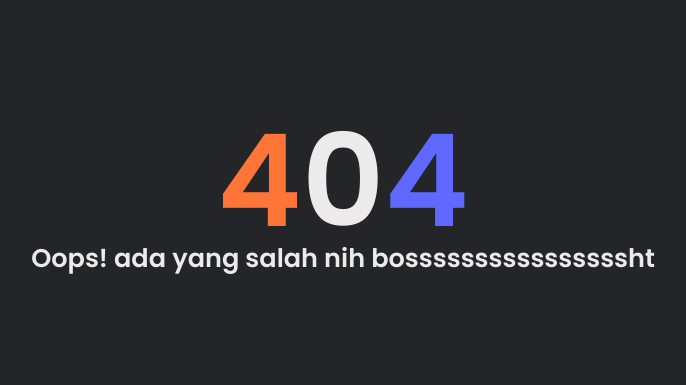
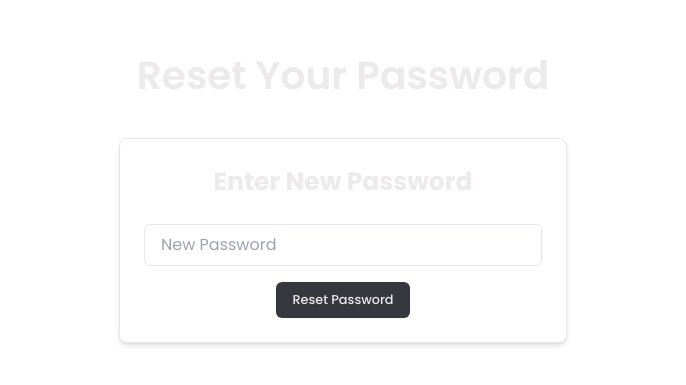
Before and after one commit to OmahTI-UGM/oprec-25, a Next.js app in the folder frontend/: page /forgot-password/1 in a window 1280 px wide. Before the commit this address had no page. Shown: the part 205-590 px from the top of the page, without its empty margins (297-983 px from the left). Built offline with nearby package versions, Linux system fonts and the light colour scheme.

Commit message:
feat: password reset page (not yed finished, appreciate it if u finish it lmao)

```diff
--- /dev/null
+++ b/frontend/app/forgot-password/[token]/page.tsx
@@ -0,0 +1,90 @@
+"use client";
+import { useState } from "react";
+import { useRouter } from "next/navigation";
+import { Button } from "@/components/ui/button";
+
+type PassresetPageProps = {
+  params: {
+    token: string;
+  };
+};
+
+const ResetPasswordPage = ({ params }: PassresetPageProps) => {
+  const { token } = params; // Get the token from the URL
+  const router = useRouter();
+  const [newPassword, setNewPassword] = useState("");
+  const [error, setError] = useState("");
+  const [success, setSuccess] = useState("");
+
+  const handleSubmit = async (e: React.FormEvent) => {
+    e.preventDefault(); // Prevent default form submission
+
+    if (!newPassword) {
+      setError("Password is required");
+      return;
+    }
+
+    try {
+      const response = await fetch(`${process.env.NEXT_PUBLIC_API_URL}/auth/reset-password`, {
+        method: "POST",
+        headers: {
+          "Content-Type": "application/json",
+        },
+        body: JSON.stringify({ token, newPassword }),
+      });
+
+      const data = await response.json();
+
+      if (response.ok) {
+        setSuccess("Password reset successfully! Redirecting to login page...");
+        setError("");
+        setTimeout(() => {
+          router.push("/auth/login"); // Redirect to login after success
+        }, 2000);
+      } else {
+        setError(data.error || "An error occurred");
+        setSuccess("");
+      }
+    } catch (err) {
+      setError("Failed to reset password");
+      setSuccess("");
+    }
+  };
+
+  return (
+    <div className="flex flex-col items-center justify-center min-h-screen space-y-8">
+      <h1 className="text-3xl font-semibold text-center text-custom-blue-dark sm:text-4xl">
+        Reset Your Password
+      </h1>
+
+      <form
+        onSubmit={handleSubmit}
+        className="w-full max-w-md p-6 bg-white rounded-lg shadow-md border-[1px] border-custom-blue-dark"
+      >
+        <h2 className="mb-6 text-2xl font-bold text-center text-custom-blue-dark">
+          Enter New Password
+        </h2>
+
+        <input
+          type="password"
+          placeholder="New Password"
+          value={newPassword}
+          onChange={(e) => setNewPassword(e.target.value)}
+          required
+          className="w-full px-4 py-2 mb-4 border rounded-md focus:outline-none focus:ring-2 focus:ring-blue-500"
+        />
+
+        {error && <p className="mb-4 text-sm text-red-500">{error}</p>}
+        {success && <p className="mb-4 text-sm text-green-500">{success}</p>}
+
+        <div className="flex justify-center">
+          <Button variant="secondary" type="submit">
+            Reset Password
+          </Button>
+        </div>
+      </form>
+    </div>
+  );
+};
+
+export default ResetPasswordPage;
```
